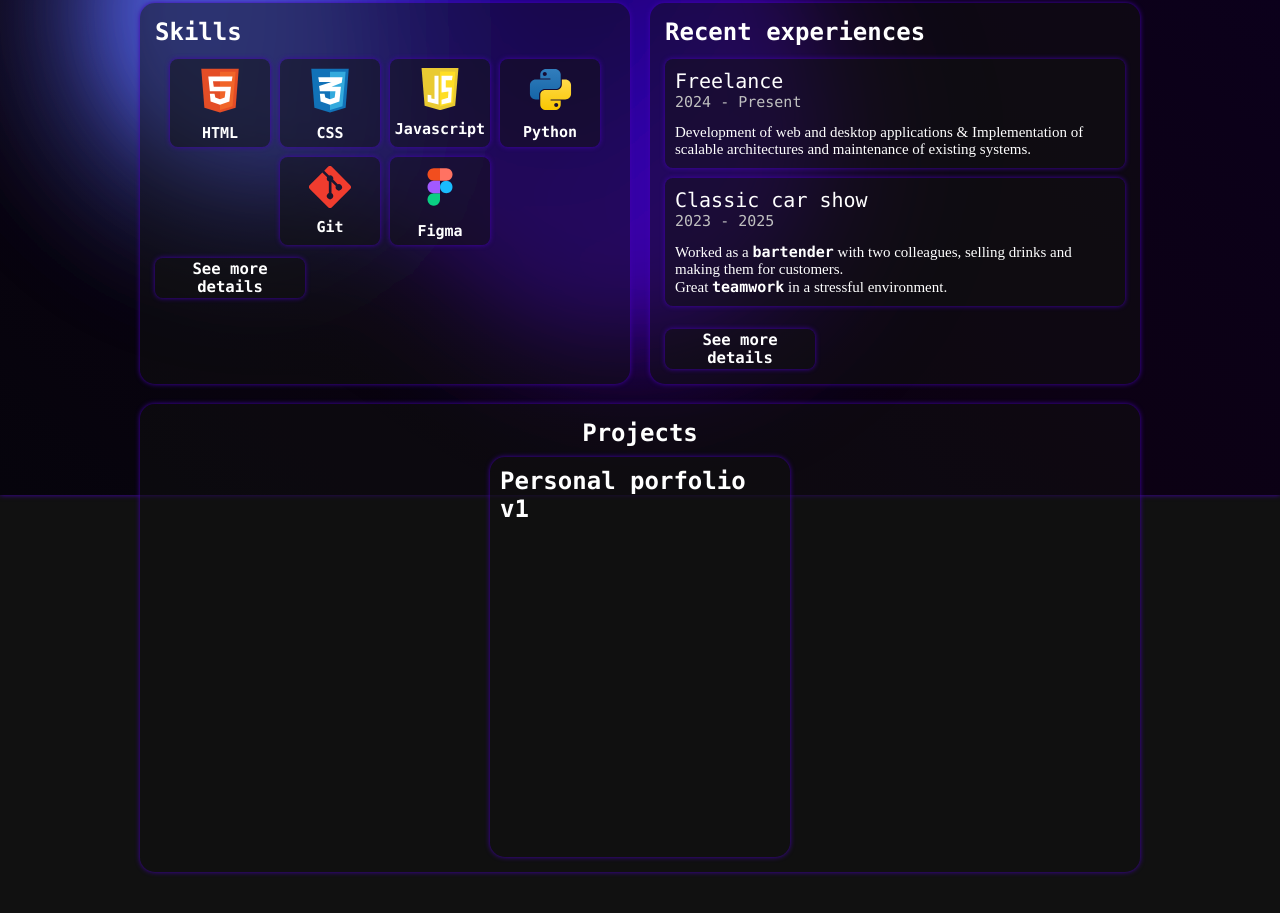
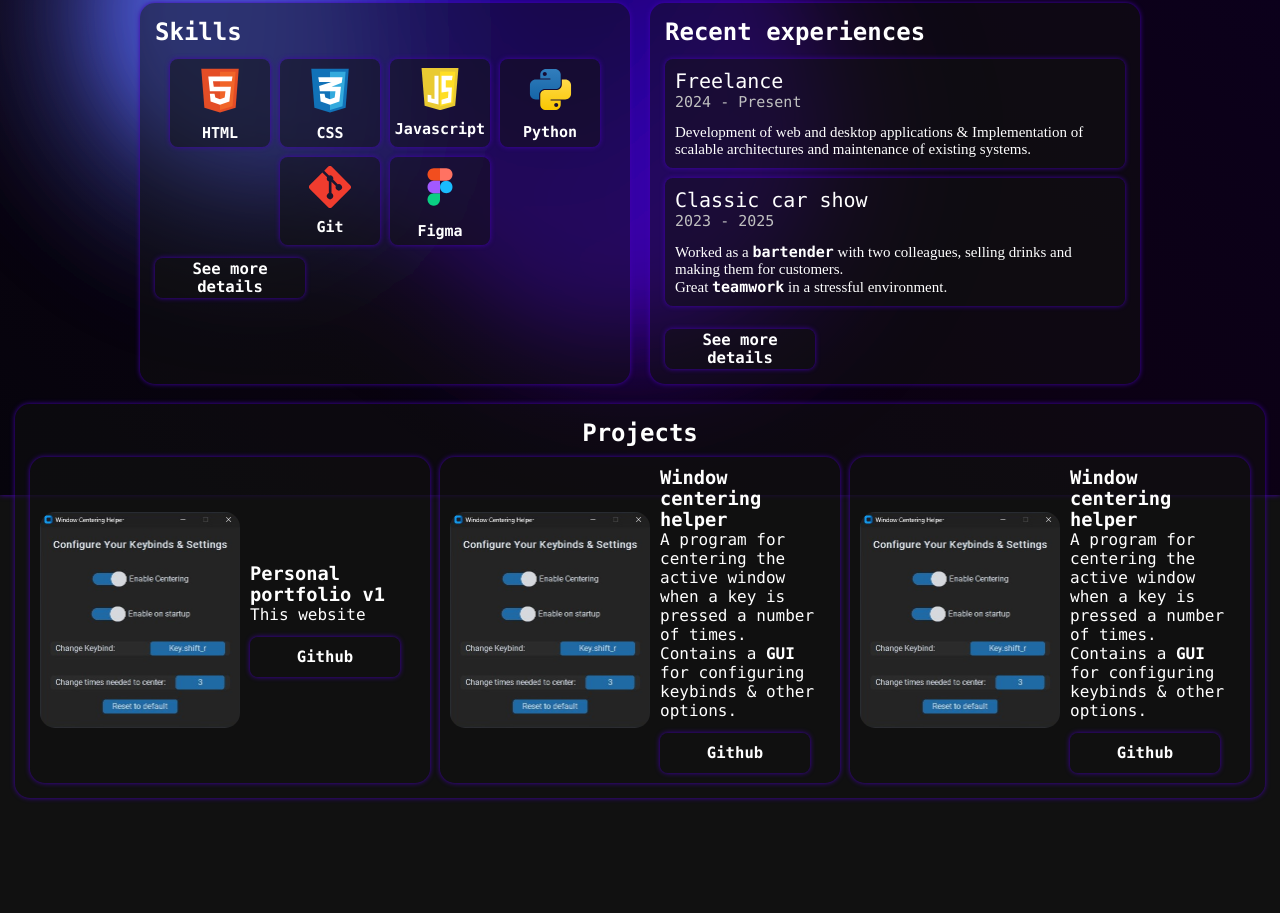
Before and after one commit to edunascimentt/my-portfolio-v1, a plain HTML site: page index.html in a window 1280 px wide. Shown: the part 305-1218 px from the top of the page. Drawn offline with Linux system fonts and the light colour scheme.

Commit message:
Refactor projects section: update layout to use flexbox, enhance project blocks with images and descriptions for better presentation

```diff
--- a/index.html
+++ b/index.html
@@ -174,10 +174,31 @@
         <section class="quick-projects-center">
             <div class="quick-projects-column">
                 <h1>Projects</h1>
-
-                <div class="quick-project-block">
-                    <h2>Personal porfolio v1</h2>
-
+                <div class="quick-projects-row">
+                    <div class="quick-project-block">
+                        <img src="/media/wch.jpg">
+                        <div>
+                            <h3>Personal portfolio v1</h3>
+                            <span>This website </span>
+                            <a href="https://github.com/edunascimentt/window-centering-helper" target="_blank"><button id="more-skill-button"><h3>Github</h3></button></a>
+                        </div>
+                    </div>
+                    <div class="quick-project-block">
+                        <img src="/media/wch.jpg">
+                        <div>
+                            <h3>Window centering helper</h3>
+                            <span>A program for centering the active window when a key is pressed a number of times.<br> Contains a <b>GUI</b> for configuring keybinds & other options.</span>
+                            <a href="https://github.com/edunascimentt/window-centering-helper" target="_blank"><button id="more-skill-button"><h3>Github</h3></button></a>
+                        </div>
+                    </div>
+                    <div class="quick-project-block">
+                        <img src="/media/wch.jpg">
+                        <div>
+                            <h3>Window centering helper</h3>
+                            <span>A program for centering the active window when a key is pressed a number of times.<br> Contains a <b>GUI</b> for configuring keybinds & other options.</span>
+                            <a href="https://github.com/edunascimentt/window-centering-helper" target="_blank"><button id="more-skill-button"><h3>Github</h3></button></a>
+                        </div>
+                    </div>
                 </div>
             </div>
         </section>
--- a/styles.css
+++ b/styles.css
@@ -454,8 +454,6 @@ header {
     flex-direction: column;
     justify-content: flex-start;
     align-items: center;
-    width: 100%;
-    max-width: 1000px;
     padding: 15px;
     margin-left: 20px;
     margin-right: 20px;
@@ -466,17 +464,26 @@ header {
     gap: 10px;
 }
 
+.quick-projects-row {
+    display: flex;
+    gap: 10px;
+}
+
 .quick-project-block {
     display: flex;
-    flex-direction: column;
-    justify-content: flex-start;
-    align-items: flex-start;
-    width: 300px;
-    height: 400px;
+    justify-content: center;
+    align-items: center;
+    width: 400px;
     padding: 10px;
+    gap: 10px;
     border-radius: 15px;
     box-shadow: 0 0 5px #4200ad;
     background-color: #1111117c;
+}
+
+.quick-project-block img {
+    width: 200px;
+    border-radius: 15px;
 }
 
 /* .scroll-indicator {
```
Also changed, not shown: media/wch.jpg (added).
